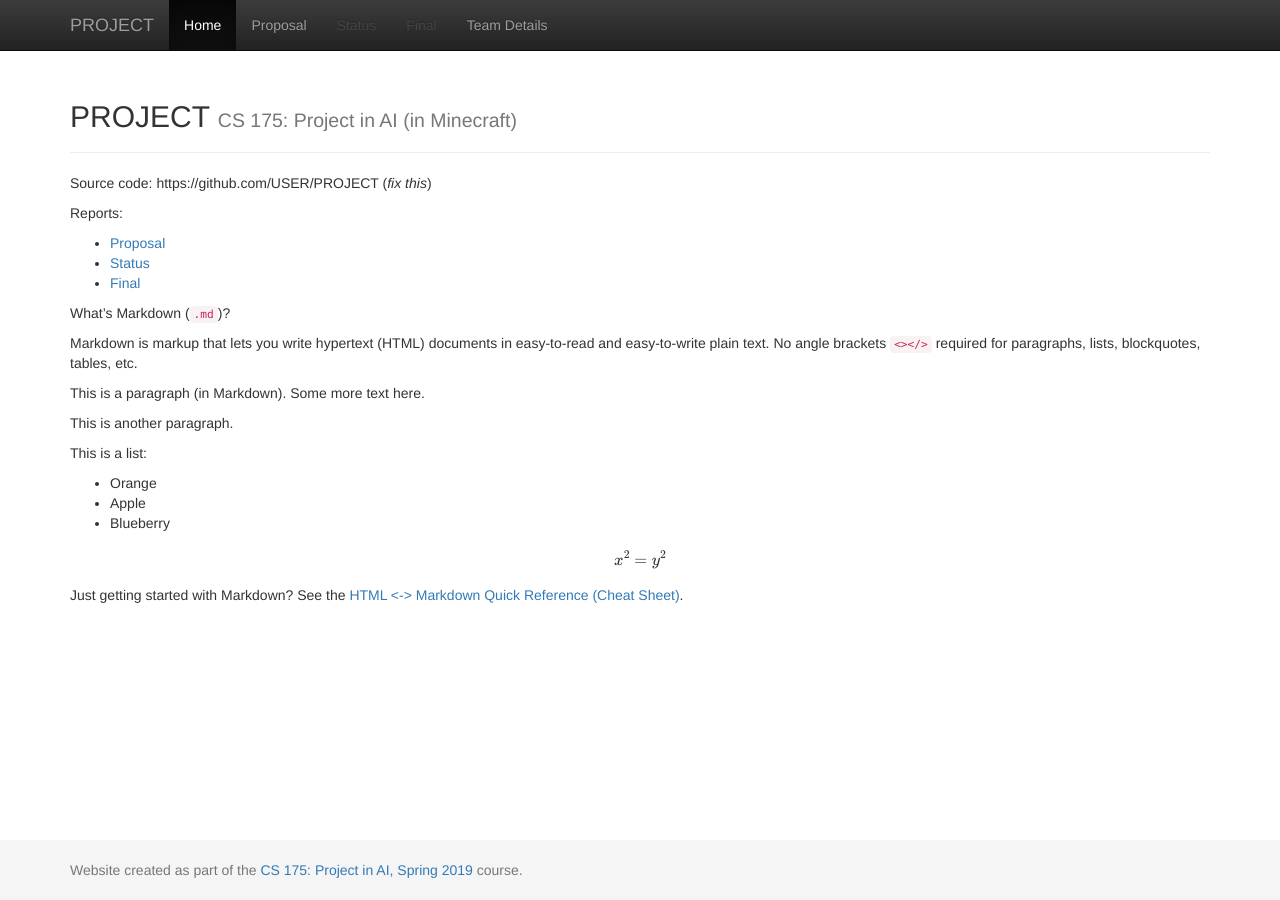
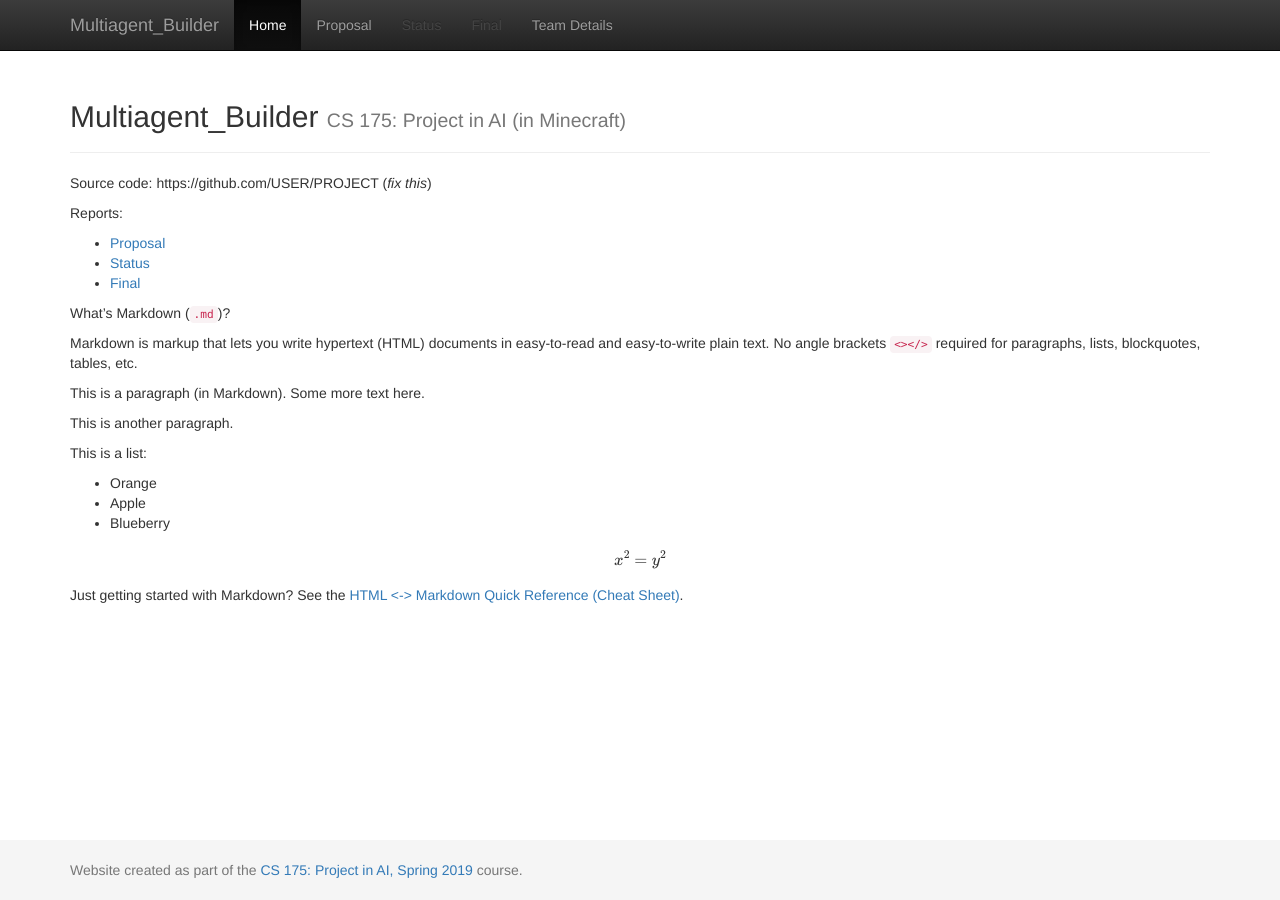
Before and after one commit to SurajSSingh/Collabuilder, a Jekyll site: the page built from docs/index.md, in a window 1280 px wide. Built offline with Jekyll 4.4.1, drawn with Linux system fonts in a browser that asks for light colours; formulas are drawn with MathJax 3.

Commit message:
Update _config.yml

```diff
--- a/docs/_config.yml
+++ b/docs/_config.yml
@@ -1,7 +1,7 @@
 ###########
 # site.title
 
-title:    'PROJECT'
+title:    'Multiagent_Builder'
 subtitle: 'CS 175: Project in AI (in Minecraft)'
 
 
```
